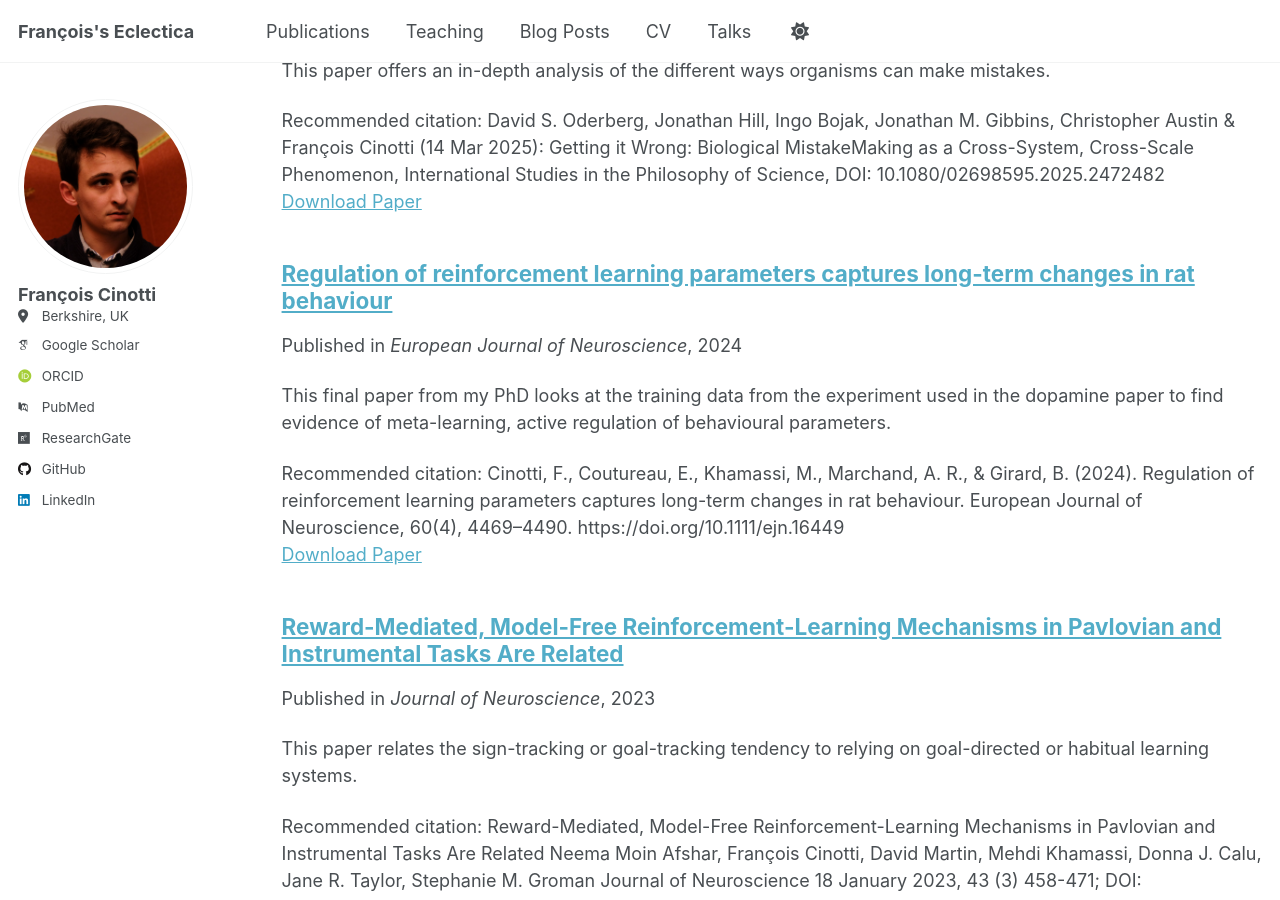
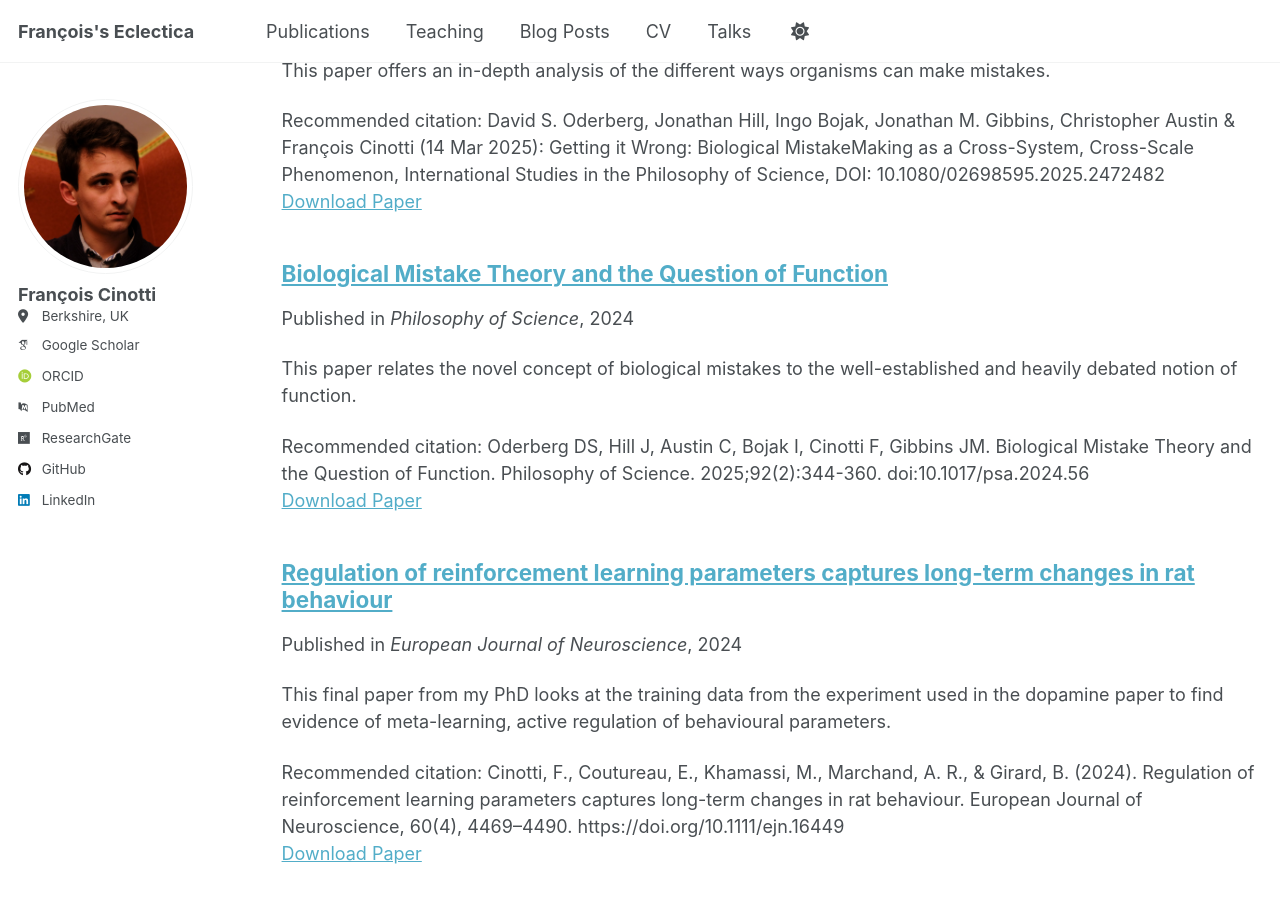
Before and after one commit to frct/frct.github.io, a Jekyll site: the page built from _pages/publications.html, in a window 1280 px wide and 900 px high, scrolled down 370 px. Built offline with Jekyll 4.4.1, drawn with Linux system fonts in a browser that asks for light colours; some web fonts are replaced; a script that is not in the unit is left out.

Commit message:
Update 2024-11-27-mistakes.md

```diff
--- a/_publications/2024-11-27-mistakes.md
+++ b/_publications/2024-11-27-mistakes.md
@@ -1 +1,12 @@
-Biological Mistake Theory and the Question of Function
+---
+title: "Biological Mistake Theory and the Question of Function"
+collection: publications
+category: manuscripts
+permalink: /publication/2024-11-27-mistakes
+excerpt: 'This paper relates the novel concept of biological mistakes to the well-established and heavily debated notion of function.'
+date: 2024-11-27
+venue: 'Philosophy of Science'
+paperurl: 'https://doi.org/10.1017/psa.2024.56'
+citation: 'Oderberg DS, Hill J, Austin C, Bojak I, Cinotti F, Gibbins JM. Biological Mistake Theory and the Question of Function. Philosophy of Science. 2025;92(2):344-360. doi:10.1017/psa.2024.56'
+---
+The making of mistakes by organisms and other living systems is a theoretically and empirically unifying feature of biological investigation. Mistake theory is a rigorous and experimentally productive way of understanding this widespread phenomenon. It does, however, run up against the long-standing “functions” debate in philosophy of biology. Against the objection that mistakes are just a kind of malfunction, and that without a position on functions there can be no theory of mistakes, we reply that this is to misunderstand the theory. In this paper we set out the basic concepts of mistake theory and then argue that mistakes are a distinctive phenomenon in their own right, not just a kind of malfunction. Moreover, the functions debate is, to a large degree, independent of the concept of biological mistakes we outline. In particular, although the popular selected effects theory may retain its place within a more pluralistic conception of biological function, there is also need for a more forward-looking approach, where a robust concept of normativity can be an important driver of future experimental work.
```
